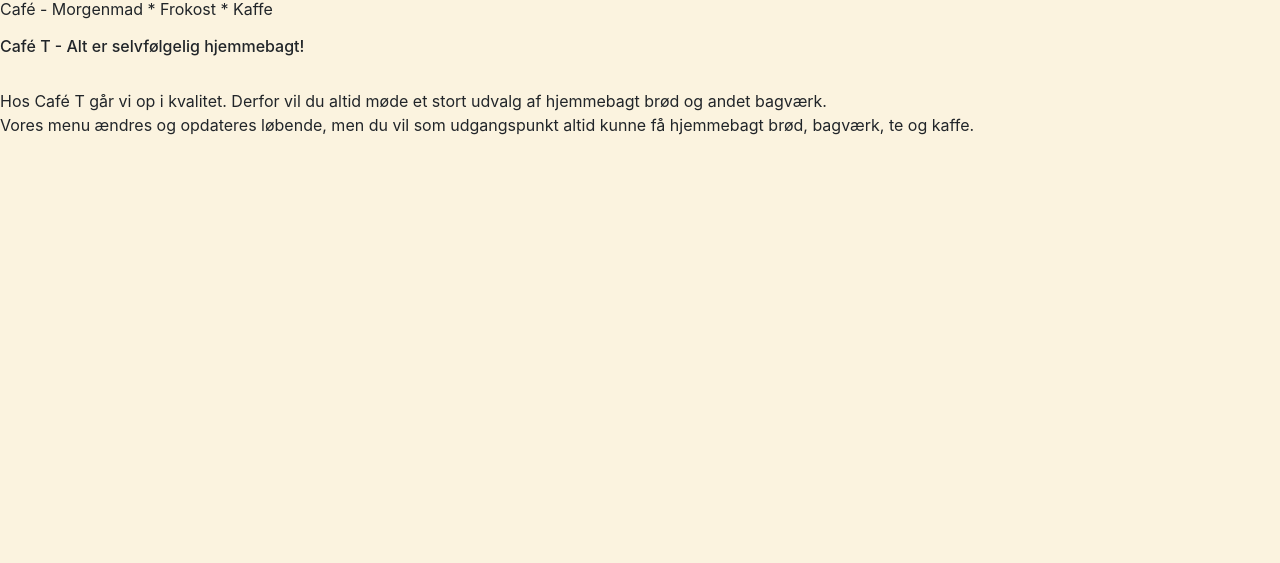
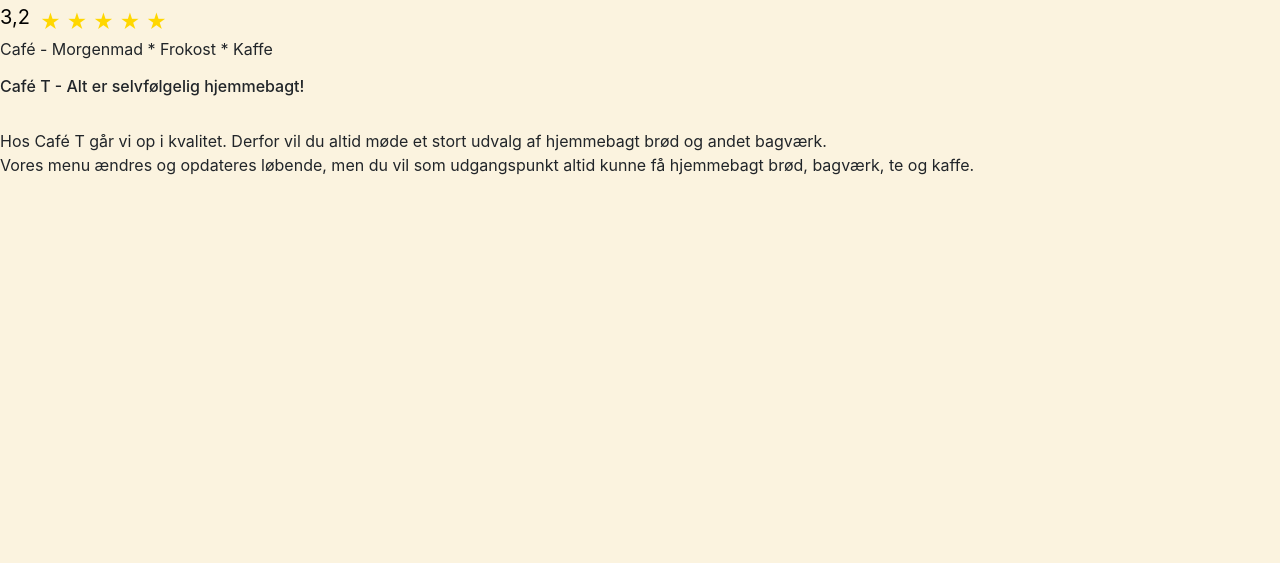
Before and after one commit to Haterbitch/tema6, a plain HTML site: page cafet.html in a window 1280 px wide. Shown: the part 237-800 px from the top of the page. Drawn offline with nearby package versions, Linux system fonts and the light colour scheme.

Commit message:
fjerde commit freja

```diff
--- a/cafet.html
+++ b/cafet.html
@@ -27,6 +27,14 @@
 
 <h1>Café T</h1>
 
+<div class="rating">
+  <span class="rating-number">3,2</span>
+  <div class="stars">
+    ★ ★ ★ ★ ★
+  </div>
+</div>
+
+
 <p>Café - Morgenmad * Frokost * Kaffe</p>
 
 <h6>Café T - Alt er selvfølgelig hjemmebagt!</h6>
@@ -36,5 +44,6 @@
 </p>
 
 
+
 </body>
 </html>
```
